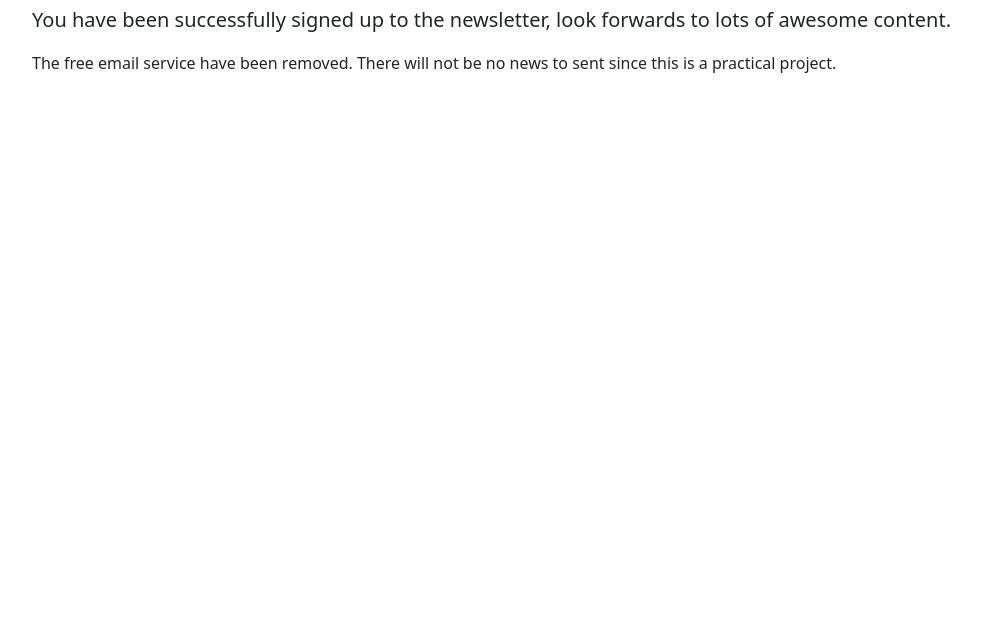
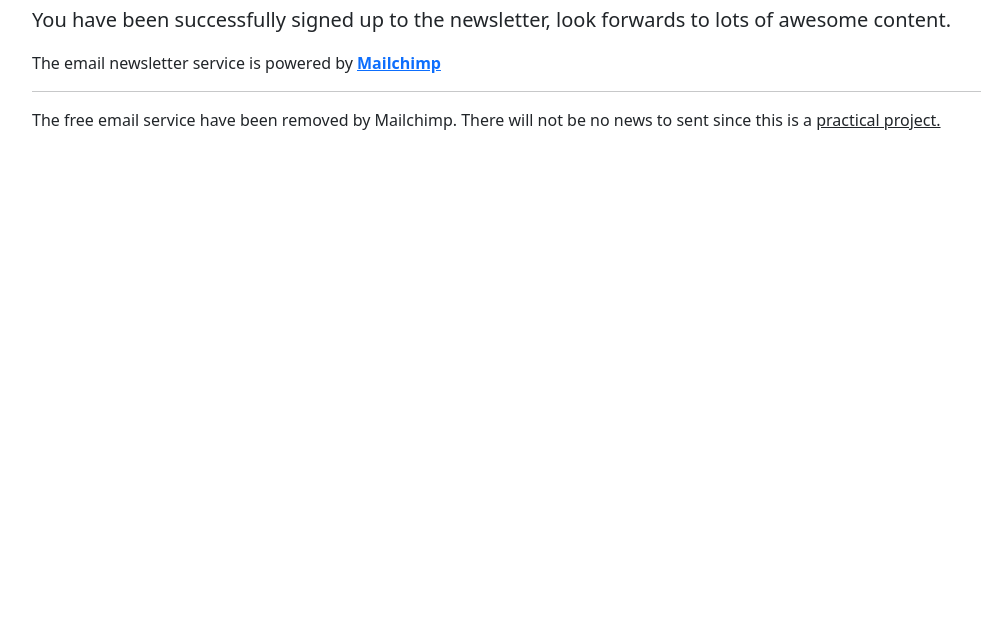
Before and after one commit to keith-liew/Newsletter-Signup, a website: page success.html in a window 1280 px wide. Shown: the part 166-800 px from the top of the page, without its empty margins (50-1031 px from the left). Drawn offline with nearby package versions, Linux system fonts and the light colour scheme.

Commit message:
final update

```diff
--- a/package.json
+++ b/package.json
@@ -11,6 +11,7 @@
   "dependencies": {
     "@mailchimp/mailchimp_marketing": "^3.0.78",
     "body-parser": "^1.20.0",
+    "dotenv": "^16.0.2",
     "express": "^4.18.1",
     "mailchimp-marketing": "^5.0.0",
     "request": "^2.88.2"
--- a/success.html
+++ b/success.html
@@ -17,7 +17,9 @@
             <h1 class="display-4 py-5">Subscribe Success</h1>
             <p class="lead">You have been successfully signed up to the newsletter, look forwards to lots of awesome
                 content.</p>
-            <p>The free email service have been removed. There will not be no news to sent since this is a practical project. </p>
+            <p>The email newsletter service is powered by <strong><a href="https://mailchimp.com/">Mailchimp</a></strong></p>
+            <hr>
+            <p>The free email service have been removed by Mailchimp. There will not be no news to sent since this is a <u>practical project.</u> </p>
         </div>
     </div>
 </body>
```
Also changed, not shown: app.js (+6 -2 lines), 2 other files.
